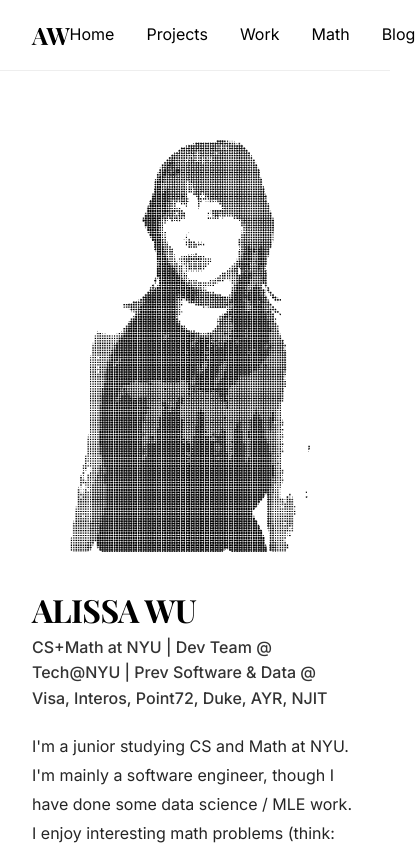
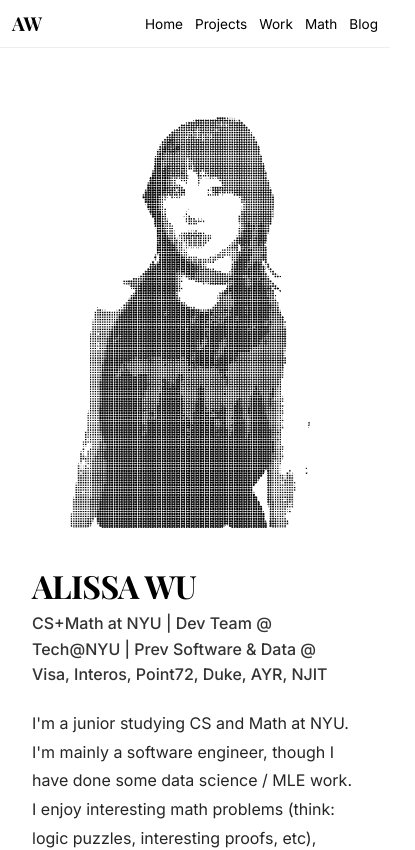
Before and after one commit to alissawu/alissasite, a Next.js app: page / in a window 390 px wide. Shown: the top 850 px of the page, 415 px wide, since content can reach past the window. Built offline with nearby package versions, Linux system fonts and the light colour scheme.

Commit message:
Update nav.module.css
done on my phone LMFAO

```diff
--- a/src/components/nav.module.css
+++ b/src/components/nav.module.css
@@ -32,3 +32,40 @@
   opacity: 0.6;
   text-decoration: none;
 }
+
+/* mobile responsive */
+@media (max-width: 768px) {
+  .nav {
+    padding: 0.75rem 1rem;
+  }
+
+  .logo {
+    font-size: 1.3rem;
+  }
+
+  .navList {
+    gap: 1rem;
+  }
+
+  .nav a {
+    font-size: 0.9rem;
+  }
+}
+
+@media (max-width: 480px) {
+  .nav {
+    padding: 0.5rem 0.75rem;
+  }
+
+  .logo {
+    font-size: 1.2rem;
+  }
+
+  .navList {
+    gap: 0.75rem;
+  }
+
+  .nav a {
+    font-size: 0.85rem;
+  }
+}
```
